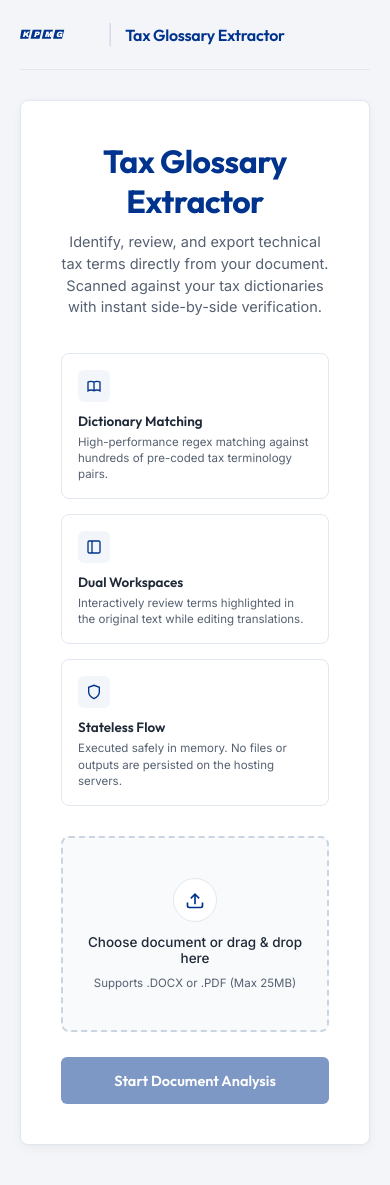
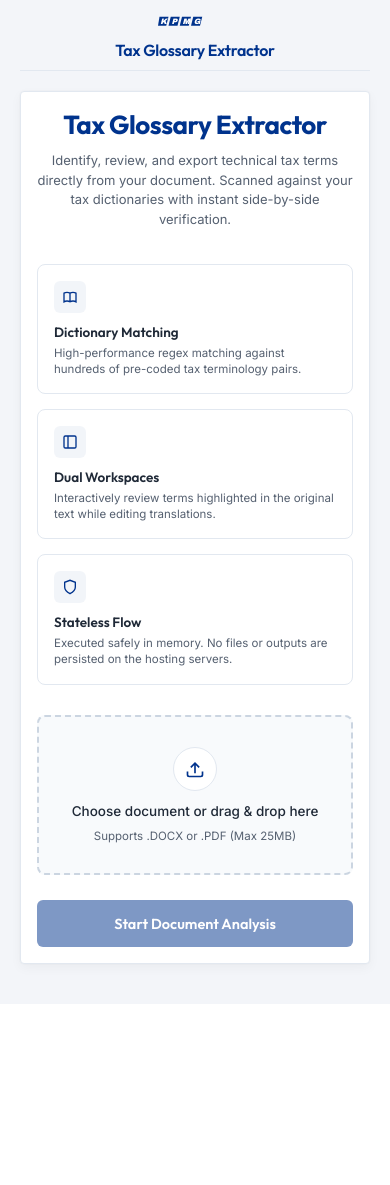
Before and after one commit to vytuongcontact-coder/tax-translation-tool, a Flask app: page / in a window 390 px wide. After the commit the page ends 975 px from the top, so only its background shows below. Run offline with Flask 2, Linux system fonts and the light colour scheme.

Commit message:
Improve responsive layout: optimize container widths, grid flows, navigation, and convert term editor rows to vertical cards on small screens

```diff
--- a/templates/index.html
+++ b/templates/index.html
@@ -982,6 +982,93 @@
         @keyframes spin {
             0% { transform: rotate(0deg); }
             100% { transform: rotate(360deg); }
+        }
+
+        /* ── RESPONSIVE MEDIA QUERIES ── */
+        @media (max-width: 1024px) {
+            .container.expanded {
+                max-width: 100%;
+                padding: 20px;
+            }
+            .editor-layout {
+                grid-template-columns: 1fr;
+                gap: 15px;
+            }
+            .doc-viewer-section {
+                max-height: 380px;
+            }
+            .term-editor-column {
+                max-height: 500px;
+            }
+        }
+
+        @media (max-width: 768px) {
+            .features-grid {
+                grid-template-columns: 1fr;
+            }
+            .term-row {
+                flex-direction: column;
+                align-items: stretch;
+                gap: 10px;
+                padding: 12px;
+            }
+            .col-en {
+                flex: none;
+                width: 100%;
+            }
+            .col-vi {
+                flex: none;
+                width: 100%;
+                margin-left: 0;
+            }
+            .col-actions {
+                width: 100%;
+                justify-content: flex-end;
+                gap: 8px;
+                border-top: 1px solid var(--border-color);
+                padding-top: 8px;
+                margin-top: 2px;
+            }
+            .editor-table-header {
+                display: none;
+            }
+            .container {
+                padding: 24px;
+            }
+        }
+
+        @media (max-width: 480px) {
+            .navbar {
+                flex-direction: column;
+                gap: 8px;
+                height: auto;
+                padding: 10px 0;
+                margin-bottom: 20px;
+            }
+            .nav-brand {
+                flex-direction: column;
+                gap: 6px;
+            }
+            .nav-logo-divider {
+                display: none;
+            }
+            .welcome-header h1 {
+                font-size: 26px;
+            }
+            .welcome-header p {
+                font-size: 13px;
+            }
+            .file-input-wrapper {
+                padding: 30px 15px;
+            }
+            .container {
+                padding: 16px;
+                border-radius: 4px;
+            }
+            .success-buttons {
+                flex-direction: column;
+                gap: 10px;
+            }
         }
     </style>
 </head>
```
